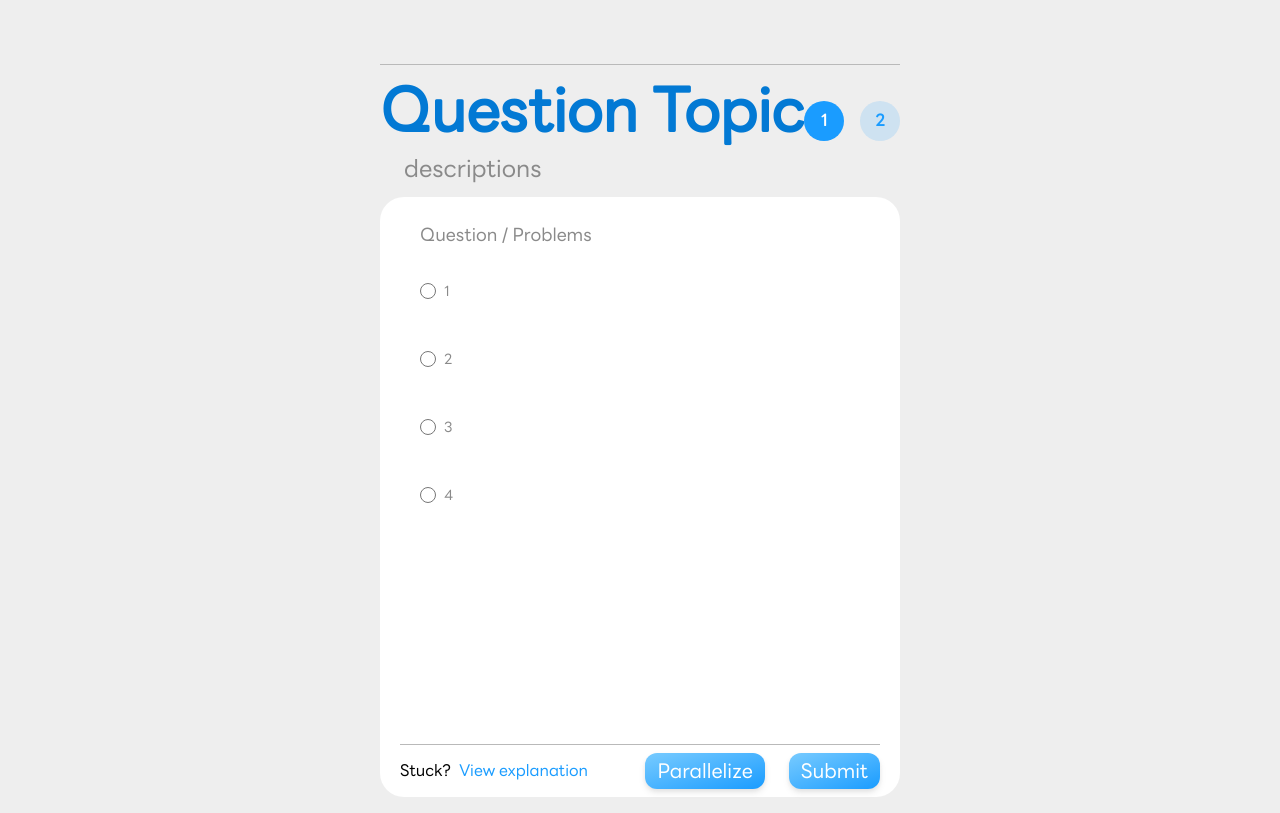
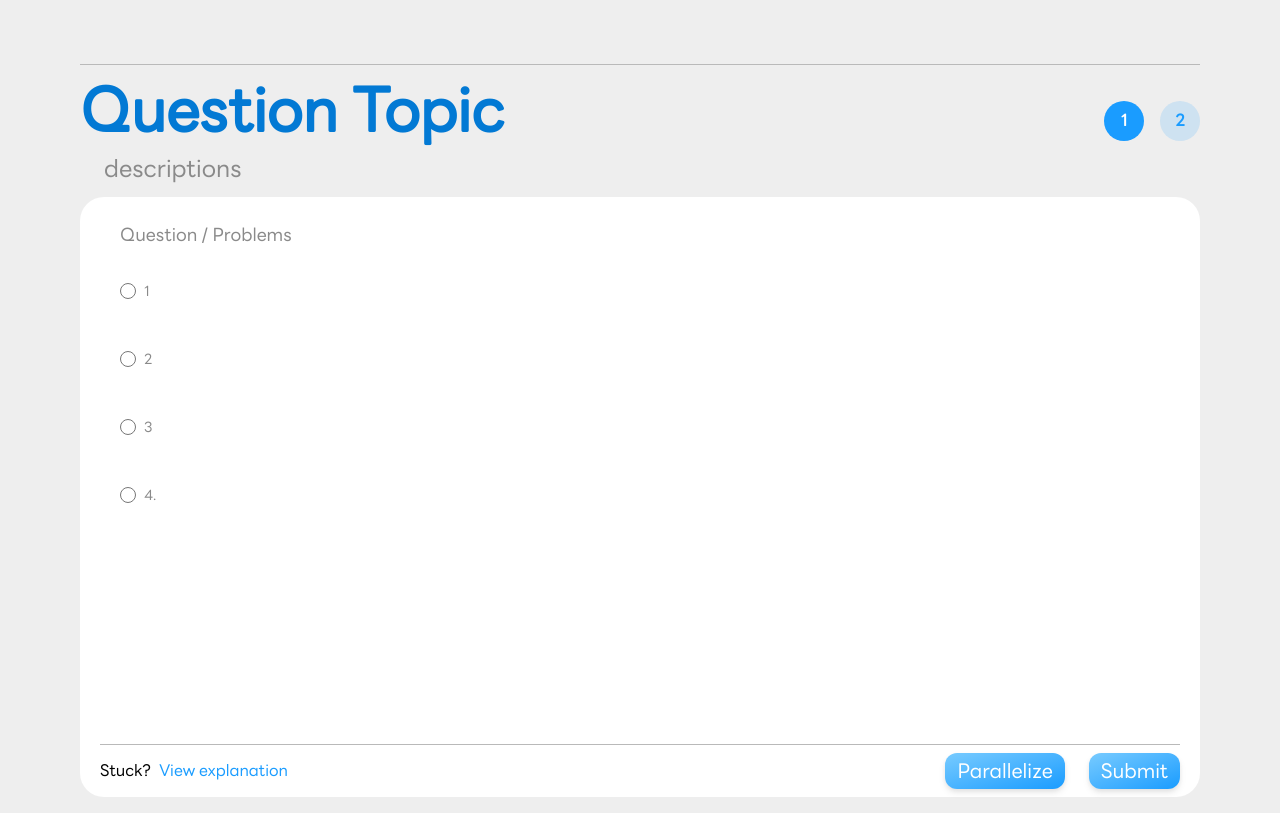
Before and after one commit to hachimagic/educable2, a React (Vite) app in the folder Frontend/: page /quiz in a window 1280 px wide. Built offline with nearby package versions, Linux system fonts and the light colour scheme.

Commit message:
Reapply "add question&form"
This reverts commit d4a6f983c947105aa75663a49043b61e6505e2a9.

```diff
--- a/Frontend/src/App.tsx
+++ b/Frontend/src/App.tsx
@@ -1,10 +1,10 @@
-import RouterComponent from './Router'
+import Quiz from "./assets/pages/Quiz"
 
 function App() {
 
   return (
-    <div className='h-screen w-full flex justify-center '>
-      <RouterComponent />
+    <div>
+      <Quiz></Quiz>
     </div>
   )
 }
--- a/Frontend/src/components/Card.tsx
+++ b/Frontend/src/components/Card.tsx
@@ -27,7 +27,7 @@ function Card() {
                             <input id="default-radio-4" type="radio" value="" name="default-radio" className="w-4 h-4  bg-gray-100 border-gray-300">
                             </input>
                             <label
-                                htmlFor="default-radio-4" className="ms-2 text-sm font-medium ">4</label>
+                                htmlFor="default-radio-4" className="ms-2 text-sm font-medium ">4.</label>
                         </div>
                         <div className="flex items-center">
                         </div>
```
